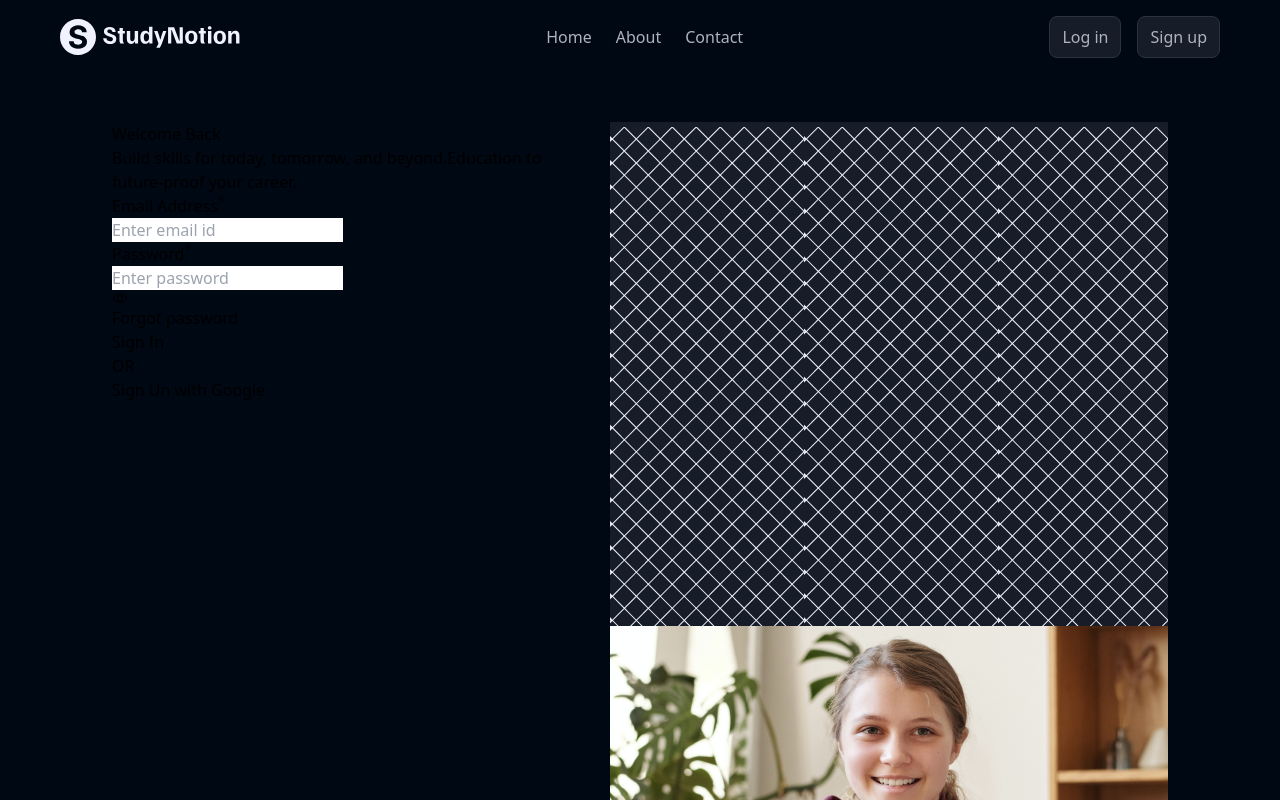
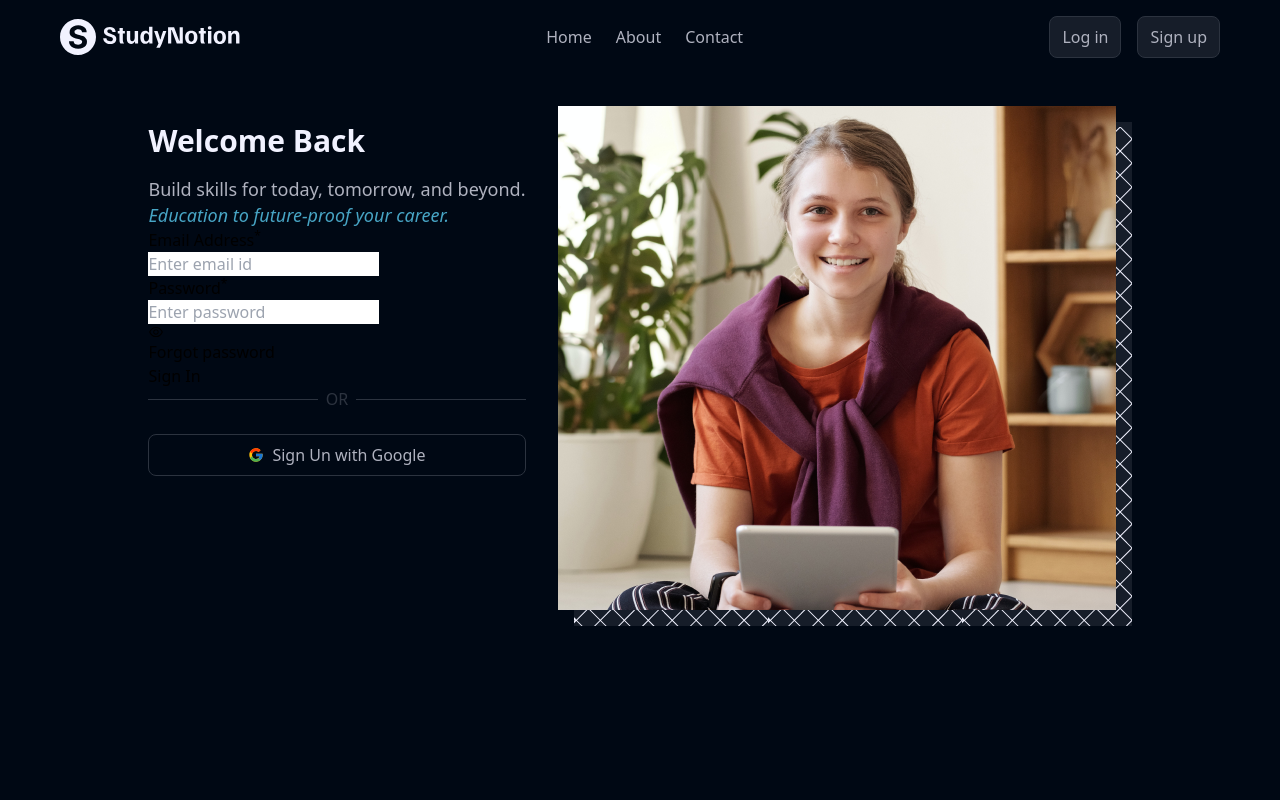
Before and after one commit to myselfsumit/LearnSphereRouterUI, a React (Create React App) app: page /login in a window 1280 px wide. Built offline with nearby package versions, Linux system fonts and the light colour scheme.

Commit message:
APP,Home,Page Component,Template Component Styling Completed Ho Gyi

```diff
--- a/src/Components/Template.js
+++ b/src/Components/Template.js
@@ -2,32 +2,42 @@
 import frameImage from "../assets/frame.png";
 import SignupForm from "./SignupForm";
 import LoginForm from "./LoginForm";
-
+import { FcGoogle } from "react-icons/fc";
 
 const Template = ({ title, desc1, desc2, image, formtype, setIsLoggedIn }) => {
   return (
-    <div className="flex w-[11/12] max-w-[1160px] py-12 mx-auto gap-x-12 gap-y-0">
-      <div className="w-[11/12] max-w-[450px]">
-        <h1>{title}</h1>
-        <p>
-          <span>{desc1}</span>
-          <span>{desc2}</span>
+    <div className="flex justify-between w-[11/12] max-w-[1160px] py-12 mx-auto gap-x-12 gap-y-0">
+      <div>
+        <h1 className="text-richblack-5 font-semibold text-[1.875rem] leading-[2.375rem]">
+          {title}
+        </h1>
+        <p className="text-[1.125rem] leading-[1.625rem] mt-4">
+          <span className="text-richblack-100">{desc1}</span>
+          <br />
+          <span className="text-blue-100 italic">{desc2}</span>
         </p>
 
-        {formtype === "signup" ? (<SignupForm setIsLoggedIn={setIsLoggedIn}/> ): (<LoginForm setIsLoggedIn={setIsLoggedIn} />)}
+        {formtype === "signup" ? (
+          <SignupForm setIsLoggedIn={setIsLoggedIn} />
+        ) : (
+          <LoginForm setIsLoggedIn={setIsLoggedIn} />
+        )}
 
-        <div>
-          <div></div>
-          <p>OR</p>
-          <div></div>
+        <div className="flex w-full items-center m-y-4 gap-x-2">
+          <div className="w-full h-[1px] bg-richblack-700"></div>
+          <p className="text-richblack-700 font-medium leading-[1.375rem] ">
+            OR
+          </p>
+          <div className="w-full h-[1px] bg-richblack-700"></div>
         </div>
 
-        <button>
+        <button className="w-full flex justify-center items-center rounded-[8px] font-medium text-richblack-100 border border-richblack-700 px-[12px] py-[8px] gap-x-2 mt-6">
+          <FcGoogle />
           <p>Sign Un with Google</p>
         </button>
       </div>
 
-      <div>
+      <div className="relative w-[11/12] max-w-[4500px]">
         <img
           src={frameImage}
           alt="Pattern"
@@ -42,6 +52,7 @@
           width={558}
           height={490}
           loading="lazy"
+          className="absolute -top-4 right-4"
         />
       </div>
     </div>
```
